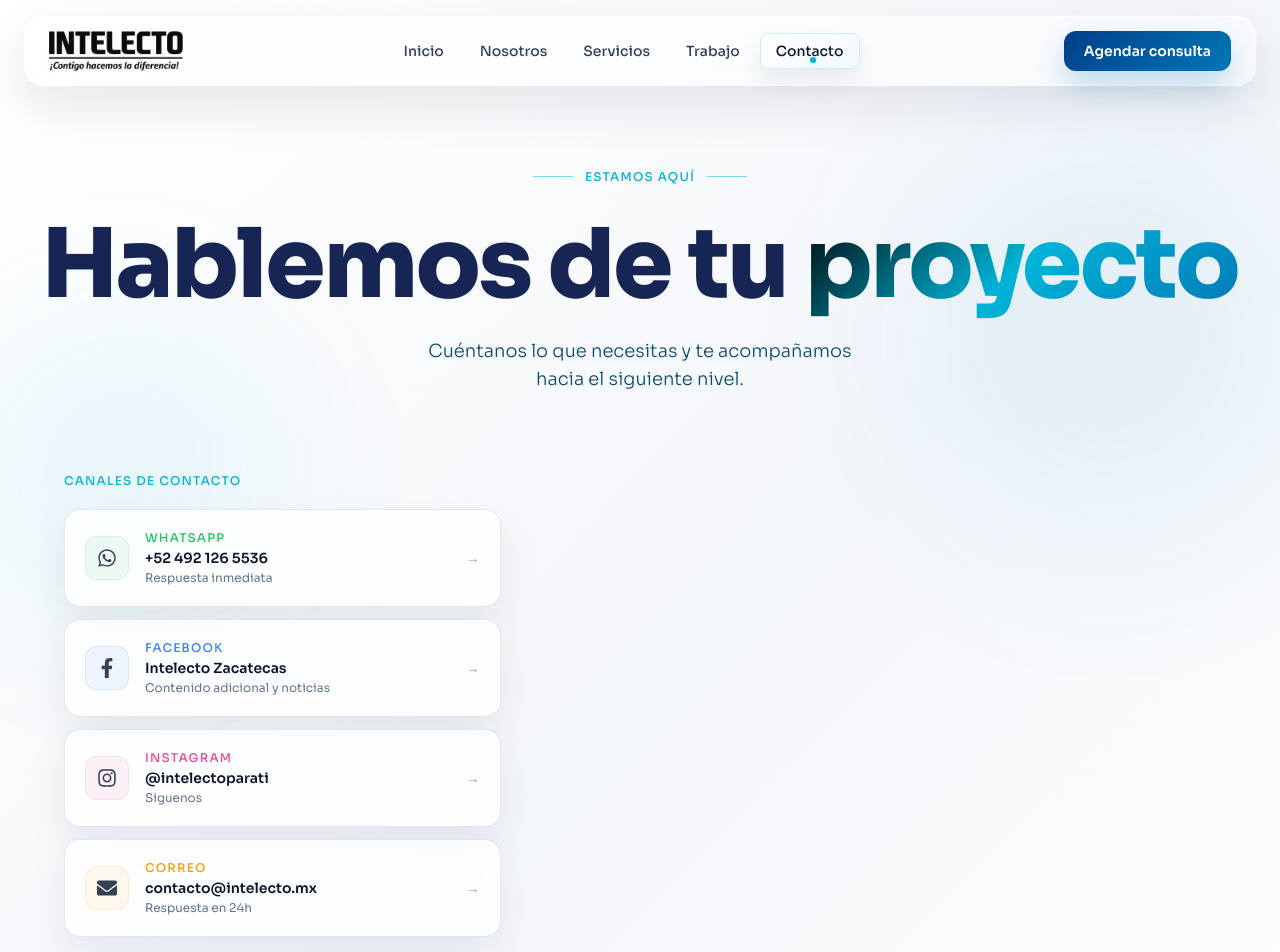
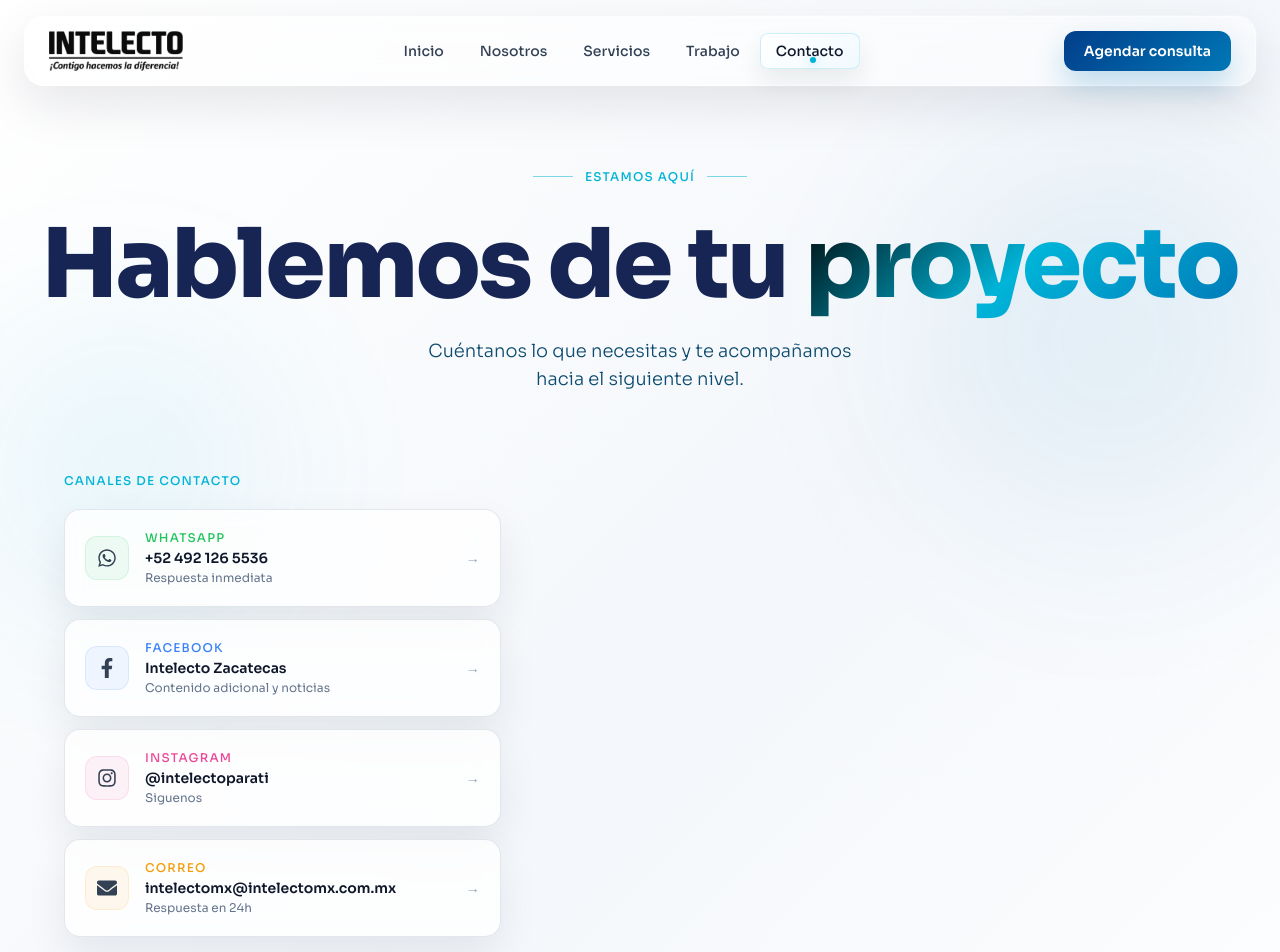
Before and after one commit to Chango961204/Intelectoo, a React (Vite) app in the folder Intelecto/: page /contacto in a window 1280 px wide. Shown: the top 952 px of the page. Built offline with nearby package versions, Linux system fonts and the light colour scheme.

Commit message:
update{Footer.jsx, Contacto.jsx}

```diff
--- a/Intelecto/src/components/Footer.jsx
+++ b/Intelecto/src/components/Footer.jsx
@@ -23,7 +23,7 @@ const links = [
   {
     title: "Contacto",
     items: [
-      { label: "contacto@intelecto.mx", to: "/contacto", external: false },
+      { label: "intelectomx@intelectomx.com.mx", to: "/contacto", external: false },
       { label: "+52 492 126 5536", to: null },
       { label: "Zacatecas, México", to: null },
     ],
@@ -51,7 +51,7 @@ const socials = [
   },
   {
     icon: <FaEnvelope size={16} />,
-    href: "mailto:contacto@intelecto.mx",
+    href: "mailto:intelectomx@intelectomx.com.mx",
     label: "Email",
     hoverColor: "#f87171",
   },
--- a/Intelecto/src/pages/Contacto.jsx
+++ b/Intelecto/src/pages/Contacto.jsx
@@ -31,8 +31,8 @@ const socials = [
     {
         icon: <FaEnvelope size={20} />,
         label: "Correo",
-        value: "contacto@intelecto.mx",
-        href: "mailto:contacto@intelecto.mx",
+        value: "intelectomx@intelectomx.com.mx",
+        href: "mailto:intelectomx@intelectomx.com.mx",
         accent: "#f59e0b",
         desc: "Respuesta en 24h",
     },
@@ -41,7 +41,7 @@ const socials = [
 const info = [
     { icon: <MapPin size={16} />, label: "Ubicación", value: "Zacatecas, México" },
     { icon: <Phone size={16} />, label: "Teléfono", value: "+52 492 126 5536" },
-    { icon: <FaEnvelope size={14} />, label: "Email", value: "contacto@intelecto.mx" },
+    { icon: <FaEnvelope size={14} />, label: "Email", value: "intelectomx@intelectomx.com.mx" },
 ]
 
 function SocialCard({ s, i, inView }) {
```
